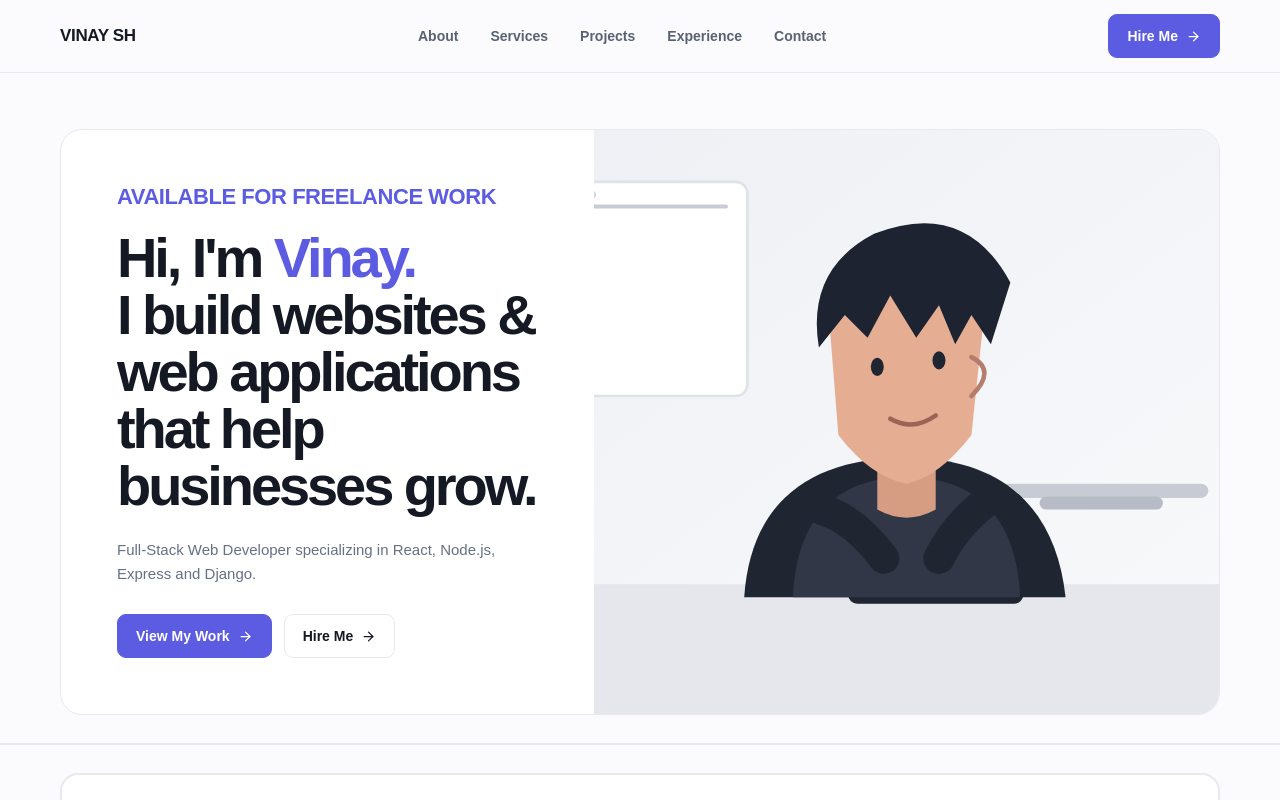
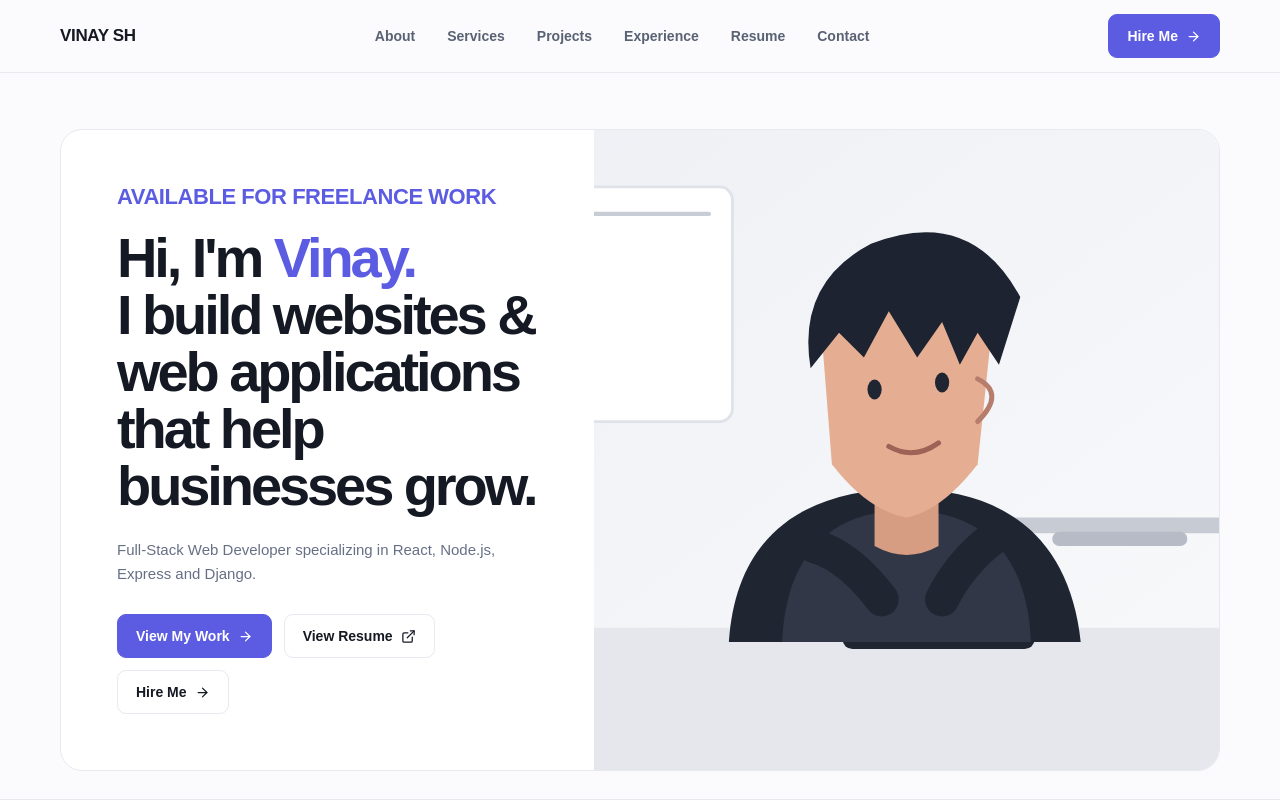
Before and after one commit to ShViNaY/Personal-Portfolio, a Next.js app: page / in a window 1280 px wide. Shown: the top 800 px of the page. Built offline with nearby package versions, Linux system fonts and the light colour scheme.

Commit message:
Added my resume view option

```diff
--- a/components/Portfolio.tsx
+++ b/components/Portfolio.tsx
@@ -171,6 +171,7 @@ export default function Portfolio() {
   const [formError, setFormError] = useState("");
 
   const FORMSPREE_ENDPOINT = "https://formspree.io/f/mljrnqvp";
+  const RESUME_PATH = "/resume/Vinay_SH_Resume.pdf";
 
   const handleContactSubmit = async (e: any) => {
     e.preventDefault();
@@ -219,6 +220,7 @@ export default function Portfolio() {
             <a className="nav-link" href="#services">Services</a>
             <a className="nav-link" href="#projects">Projects</a>
             <a className="nav-link" href="#experience">Experience</a>
+            <a className="nav-link" href={RESUME_PATH} target="_blank" rel="noreferrer">Resume</a>
             <a className="nav-link" href="#contact">Contact</a>
           </nav>
 
@@ -254,6 +256,15 @@ export default function Portfolio() {
                   {label}
                 </a>
               ))}
+              <a
+                href={RESUME_PATH}
+                target="_blank"
+                rel="noreferrer"
+                onClick={closeMenu}
+                className="border-b border-[#f0f1f4] py-4 text-sm font-medium"
+              >
+                Resume
+              </a>
               <a href="#contact" onClick={closeMenu} className="btn btn-primary mt-4">
                 Hire Me <ArrowRight size={15} />
               </a>
@@ -283,6 +294,9 @@ export default function Portfolio() {
             <div className="mt-7 flex flex-wrap gap-3">
               <a href="#projects" className="btn btn-primary">
                 View My Work <ArrowRight size={15} />
+              </a>
+              <a href={RESUME_PATH} target="_blank" rel="noreferrer" className="btn btn-secondary">
+                View Resume <ExternalLink size={15} />
               </a>
               <a href="#contact" className="btn btn-secondary">
                 Hire Me <ArrowRight size={15} />
```
